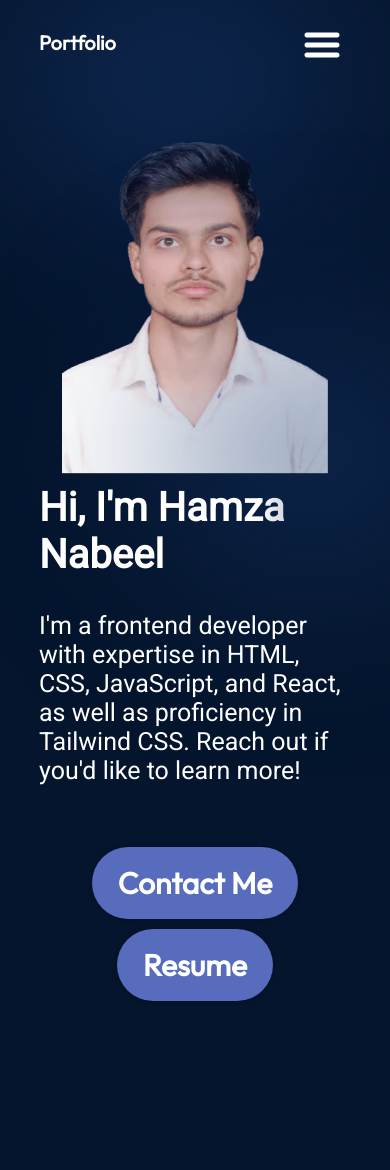
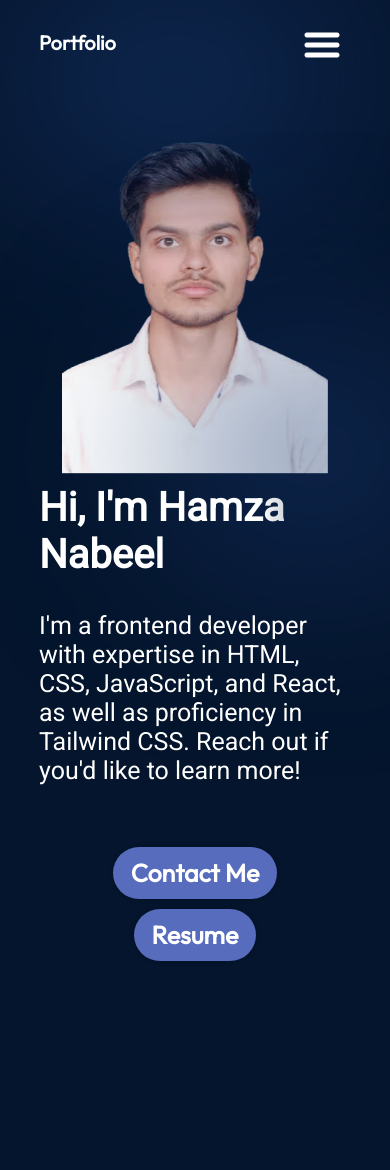
Before and after one commit to HamzaNabeel/NewPortfolio-blueTheme, a React (Vite) app: page / in a window 390 px wide. Shown: the top 1170 px of the page. Built offline with nearby package versions, Linux system fonts and the light colour scheme.

Commit message:
fontsize

```diff
--- a/src/components/Hero/Hero.module.css
+++ b/src/components/Hero/Hero.module.css
@@ -108,6 +108,11 @@
   .description{
     font-size: 25px;
   }
+
+  .contactBtn{
+    font-size: 25px;
+    padding: 10px 18px;
+  }
   .heroImg{
     margin-bottom: 20px;
     width: 85%;
```
